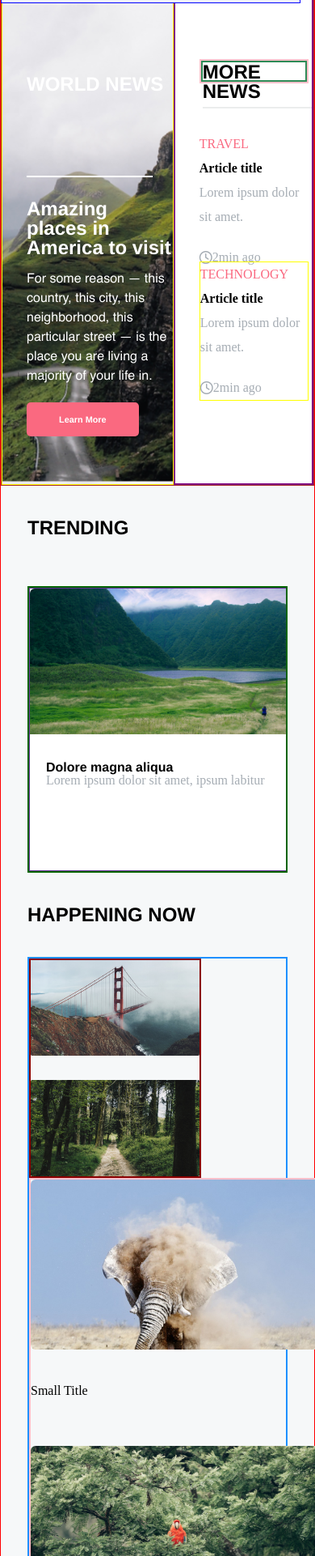
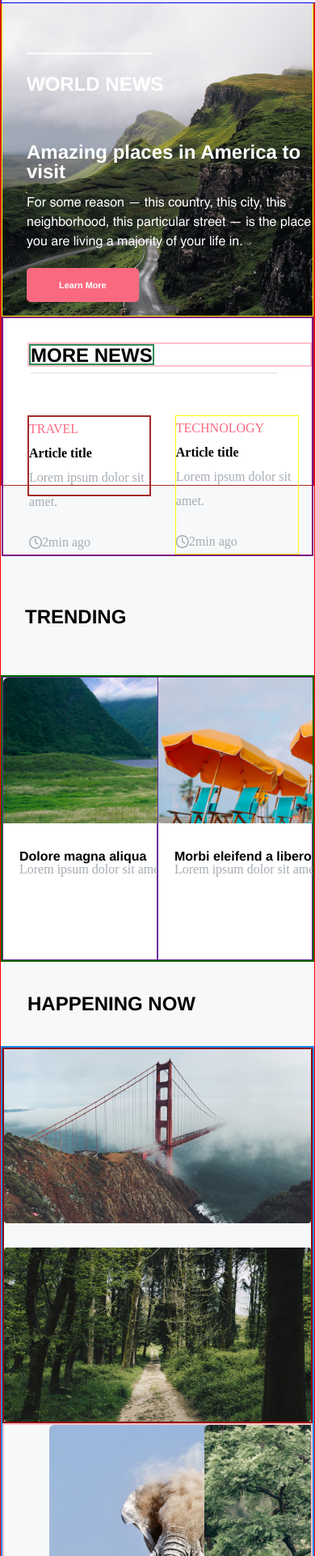
Before and after one commit to Inginson/Final, a plain HTML site: page index.html in a window 390 px wide. Shown: the part 78-2000 px from the top of the page at 81% size. Drawn offline with Linux system fonts and the light colour scheme.

Commit message:
started media for tablet

```diff
--- a/css/style.css
+++ b/css/style.css
@@ -11,7 +11,8 @@
 
 header {
   display: flex;
-  width: 95%;
+  max-width: inherit;
+  width: inherit;
   border: 1px solid blue;
   background-color: #F6F8F9;
   padding: 20px 20px 19px 20px;
@@ -144,6 +145,8 @@ header {
   color: white;
   background-image: url(/images/hills.png);
   background-position: center;
+  background-repeat: no-repeat;
+  background-size: cover;
 }
 
 .textleft h2 {
@@ -219,6 +222,7 @@ header {
   margin-top: 60px;
   line-height: 30px;
   margin-left: 30px;
+  border: 2px solid brown;
 
 }
 
@@ -426,6 +430,8 @@ footer {
   width: 20%;
   color: #CBD0D3;
   font-size: 0.8rem;
+  font-weight: bold;
+  font-family: 'Helvetica';
 }
 
 .socialicons {
@@ -439,3 +445,103 @@ footer {
 .footerlogo {
   margin-top: -80px;
 }
+
+
+@media only screen and (max-width: 767px) {
+  .leftbox {
+    width: 100%;
+    height: 400px;
+    overflow: hidden;
+  }
+
+  .mainsection {
+    display: block;
+  }
+
+  .rightbox {
+    width: 100%;
+    display: flex;
+    flex-direction: row;
+    flex-wrap: wrap;
+
+  }
+
+  .textleft h2::after {
+    top: 17%;
+  }
+
+  .textleft h3 {
+    margin-top: 60px;
+  }
+
+  .morenews {
+    width: 100%;
+    margin-top: 30px;
+  }
+
+  .travel {
+    width: 40%;
+  }
+
+  .technology {
+    width: 40%;
+  }
+
+  .trendingcaption {
+    margin-top: 150px;
+    margin-left: 30px;
+  }
+
+  .morenews:after {
+    top: 40%;
+  }
+
+
+  .trendingsection {
+    display: flex;
+    width: 100%;
+  }
+
+  .trendingsection :nth-child(3) {
+    display: none;
+  }
+
+  .trendingsection div {
+    width: 50%;
+  }
+
+.main{
+  width: 100%;
+  display: flex;
+  flex-direction: column;
+  flex-wrap: nowrap;
+  justify-content: space-around;
+  margin: 0 auto;
+  margin-top: 40px;
+}
+
+.bridge{
+  width: 100%;
+}
+
+.horizontal{
+  flex-direction: row;
+  overflow: hidden;
+  justify-content: space-evenly;
+
+}
+
+.figure1{
+  width: 20%;
+}
+
+.figure2{
+  width: 20%;
+}
+
+
+.figure3{
+  display: none;
+}
+
+}
--- a/index.html
+++ b/index.html
@@ -118,19 +118,19 @@
       </div>
 
       <div class="horizontal">
-        <figure>
+        <figure class="figure1">
           <img src="images/elephant.png" alt="elephant in the dessert">
           <figcaption>
             <p> Small Title</p>
           </figcaption>
         </figure>
-        <figure>
+        <figure class="figure2">
           <img src="images/parrot.png" alt="orange parrot in trees">
           <figcaption>
             <p> Small Title</p>
           </figcaption>
         </figure>
-        <figure>
+        <figure class="figure3">
           <img src="images/road.png" alt="curved road on a mountain">'
           <figcaption>
             <p> Small Title</p>
@@ -158,10 +158,10 @@
       </nav>
 
       <div class="socialicons">
-        <img src="images/instagram.svg" alt="instagram icon">
-        <img src="images/facebook.svg" alt="facebook icon">
-        <img src="images/twitter.svg" alt="twitter icon">
-        <img src="images/web.svg" alt="web icon">
+        <a href="https://www.instagram.com" target="_blank"><img src="images/instagram.svg" alt="instagram icon"></a>
+        <a href="https://www.facebook.com" target="_blank"><img src="images/facebook.svg" alt="facebook icon"></a>
+        <a href="https://www.twitter.com" target="_blank"><img src="images/twitter.svg" alt="twitter icon"></a>
+        <a href="https://www.digitaledu.ge" target="_blank"><img src="images/web.svg" alt="web icon"></a>
       </div>
     </footer>
 
```
